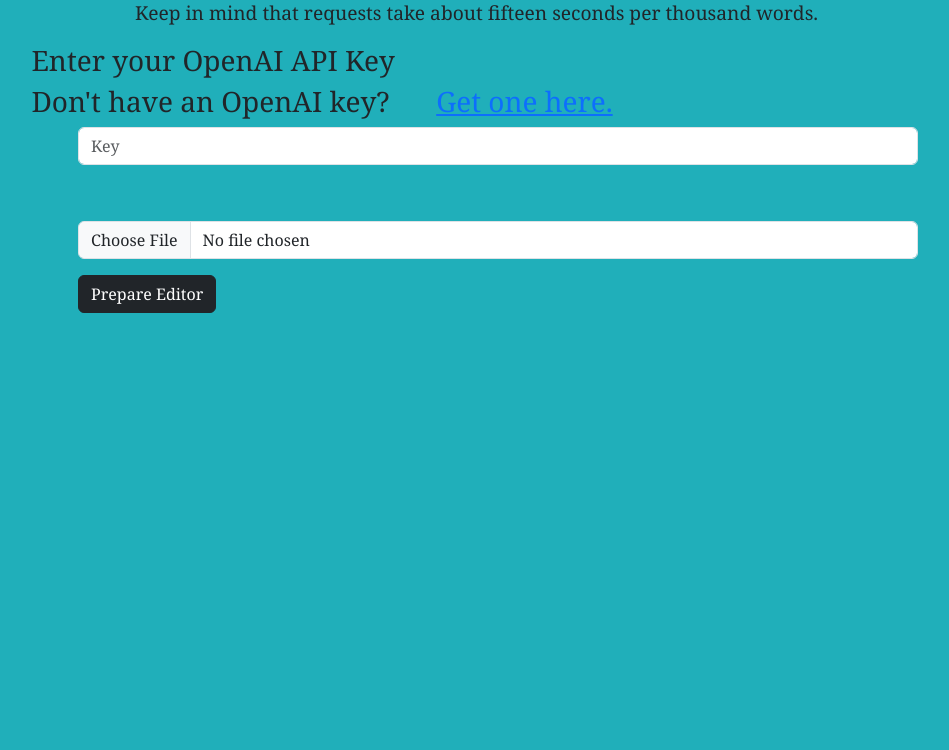
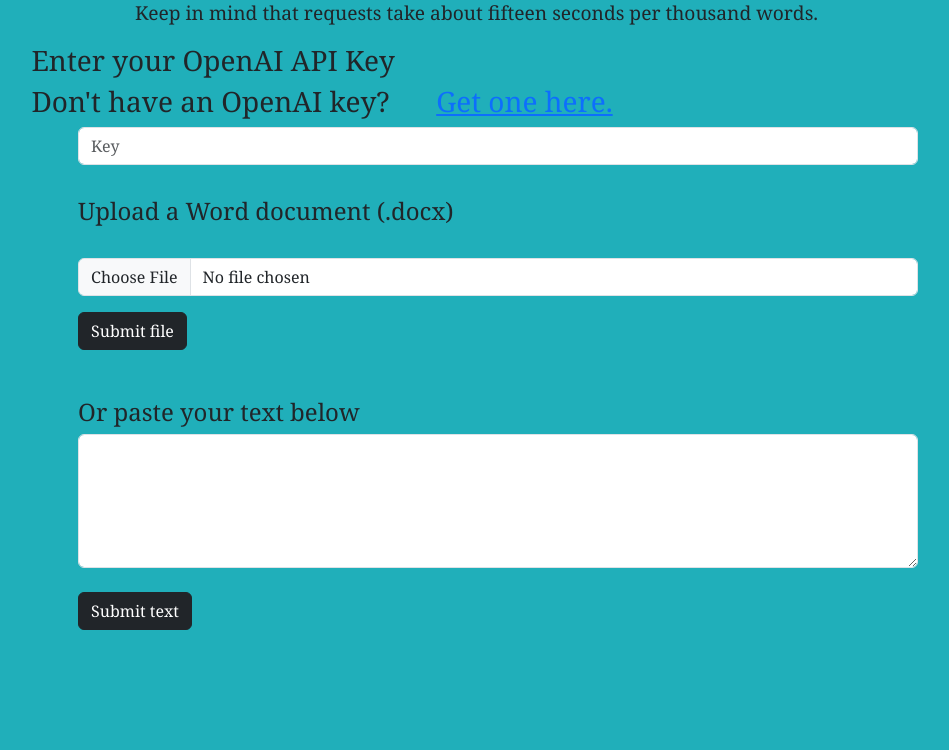
Before and after one commit to ThomasMoncrief/CopyeditGPT, a Flask app: page / in a window 1280 px wide. Shown: the part 445-1195 px from the top of the page, without its empty margins (142-1091 px from the left). Before the commit the page ends 758 px from the top, so only its background shows below. Run offline with Flask 3, Linux system fonts and the light colour scheme; some libraries are stand-ins or nearby versions.

Commit message:
implemented text box option on home page

```diff
--- a/app.py
+++ b/app.py
@@ -27,19 +27,29 @@ def index():
 
 @app.route('/upload', methods=["POST"])
 def upload():
-    try:
-        file = request.files['file']
-        # Would be nice to check the file size here. Not sure if MAX_CONTENT checks it here or after file.save,
-        # but it takes a long time for it to check files that are 1 GB+
-        global_var.key = request.form['key']
-        global_var.extension = os.path.splitext(file.filename)[1]
-        if global_var.extension not in app.config["ALLOWED_EXTENSIONS"]:
-            return "Cannot upload that file type"
+    global_var.key = request.form['key']
+    if request.form['upload'] == "upload_file":
+        try:
+            file = request.files['file']
+            # Would be nice to check the file size here. Not sure if MAX_CONTENT checks it here or after file.save,
+            # but it takes a long time for it to check files that are 1 GB+
+            global_var.extension = os.path.splitext(file.filename)[1]
+            if global_var.extension not in app.config["ALLOWED_EXTENSIONS"]:
+                return "Cannot upload that file type"
 
-        if file:
-            file.save("text_files/original" + global_var.extension)
-    except RequestEntityTooLarge:
-        return "File is too large."
+            if file:
+                file.save("text_files/original" + global_var.extension)
+        except RequestEntityTooLarge:
+            return "File is too large."
+
+    if request.form['upload'] == "upload_text":
+        #reset paragraph formatting sent by the HTML form
+        text = request.form['text_box'].split("\r\n")
+        submit_text = open("text_files/original.txt", "w", encoding='utf-8', errors="ignore")
+        for paragraph in text:
+            submit_text.write(paragraph + "\n")
+        submit_text.close()
+        global_var.extension = ".txt"
 
     global_var.submit_text = prep_editor(global_var.extension)
     return redirect('/progress')
--- a/functions.py
+++ b/functions.py
@@ -10,6 +10,7 @@ def prep_editor(extension):
             original_text = f.read()
         paragraph_text = original_text.split("\n")
         for paragraph in paragraph_text:
+            print(paragraph)
             submit_text += paragraph
             submit_text += "\n"
 
@@ -23,12 +24,7 @@ def prep_editor(extension):
 
 
 def run_editor(submit_text):
-    #clear the edited.txt file
     edited_text = open("text_files/edited.txt", "w", encoding='utf-8', errors="ignore")
-    edited_text.close()
-    #reopen with "append"
-    edited_text = open("text_files/edited.txt", "a", encoding='utf-8', errors="ignore")
-
     run_count = 0
     while submit_text:
         adj_count = 0 #adjustment counter
--- a/templates/index.html
+++ b/templates/index.html
@@ -28,12 +28,22 @@
                 <input id="key" name="key" class="form-control mb-2 mr-sm-2" placeholder="Key" type="password">
             </div>
             <br>
+            <h4>Upload a Word document (.docx)</h4>
             <div class="mb-3">
                 <label for="fileUpload" class="form-label"></label>
                 <input class="form-control" type="file" name="file" id="file">
             </div>
             <div>
-                <button class="btn btn-dark" type="submit" name="upload" value="Run Editor">Prepare Editor</button>
+                <button class="btn btn-dark" type="submit" name="upload" value="upload_file">Submit file</button>
+            </div>
+            <br><br>
+            <h4>Or paste your text below</h4>
+            <div class="form-group">
+                <textarea class="form-control" id="text_box" name="text_box" rows="5"></textarea>
+            </div>
+            <br>
+            <div>
+                <button class="btn btn-dark" type="submit" name="upload" value="upload_text">Submit text</button>
             </div>
         </form>
         <br><br><br><br><br>
```
